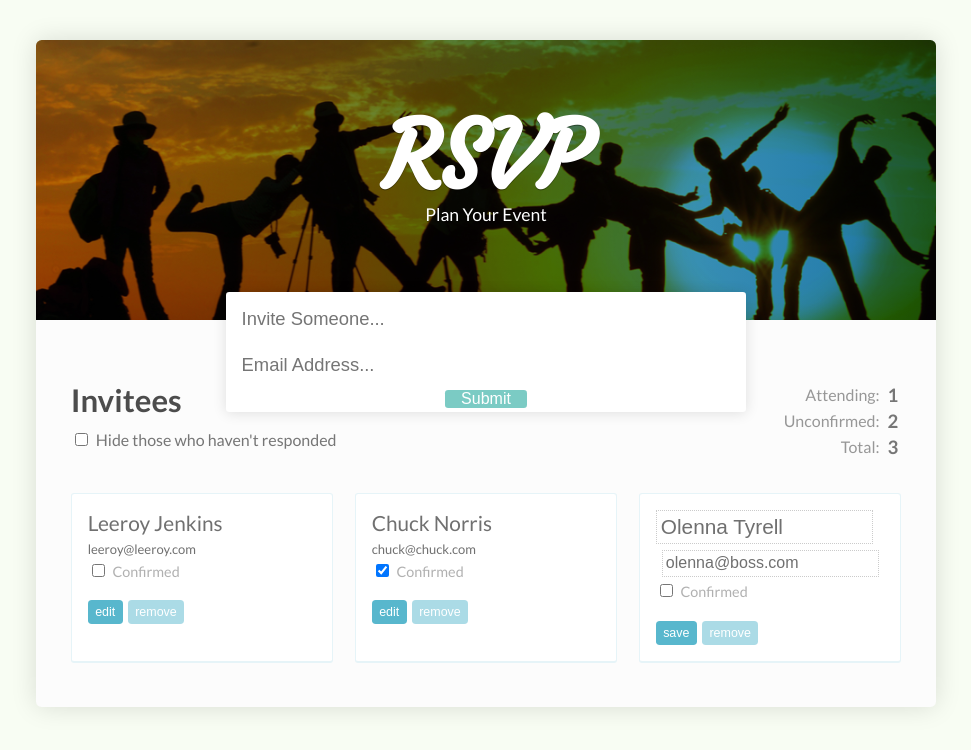
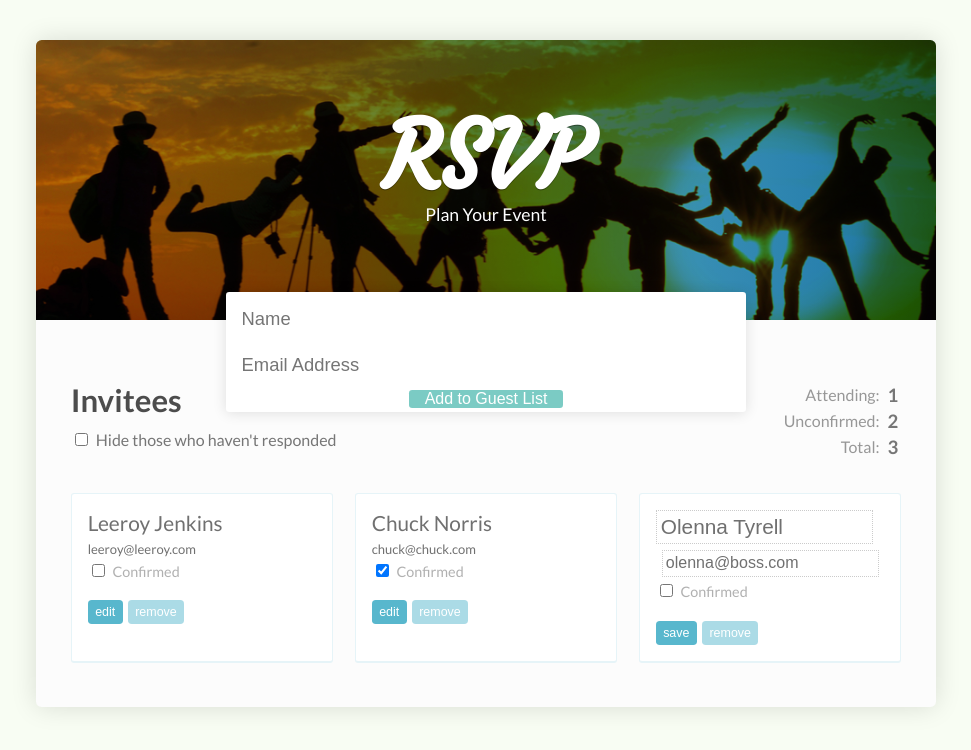
Before and after one commit to jcsilverio/RSVP, a React (Create React App) app: page / in a window 1280 px wide. Shown: the top 750 px of the page, without its empty margins (154-1125 px from the left). Built offline with nearby package versions, Linux system fonts and the light colour scheme.

Commit message:
loc update

```diff
--- a/src/App.js
+++ b/src/App.js
@@ -140,15 +140,15 @@ class App extends Component {
                type="text"
                onChange={this.handleNameInput}
                value={this.state.pendingGuest}
-               placeholder="Invite Someone..."
+               placeholder="Name"
                 />
             <input
                type="text"
                onChange={this.handleEmailInput}
                value={this.state.pendingEmail}
-               placeholder="Email Address..."
+               placeholder="Email Address"
                 />
-            <button type="submit" name="submit" value="submit">Submit</button>
+            <button type="submit" name="submit" value="submit">Add to Guest List</button>
             </div>
           </form>
         </header>
```
